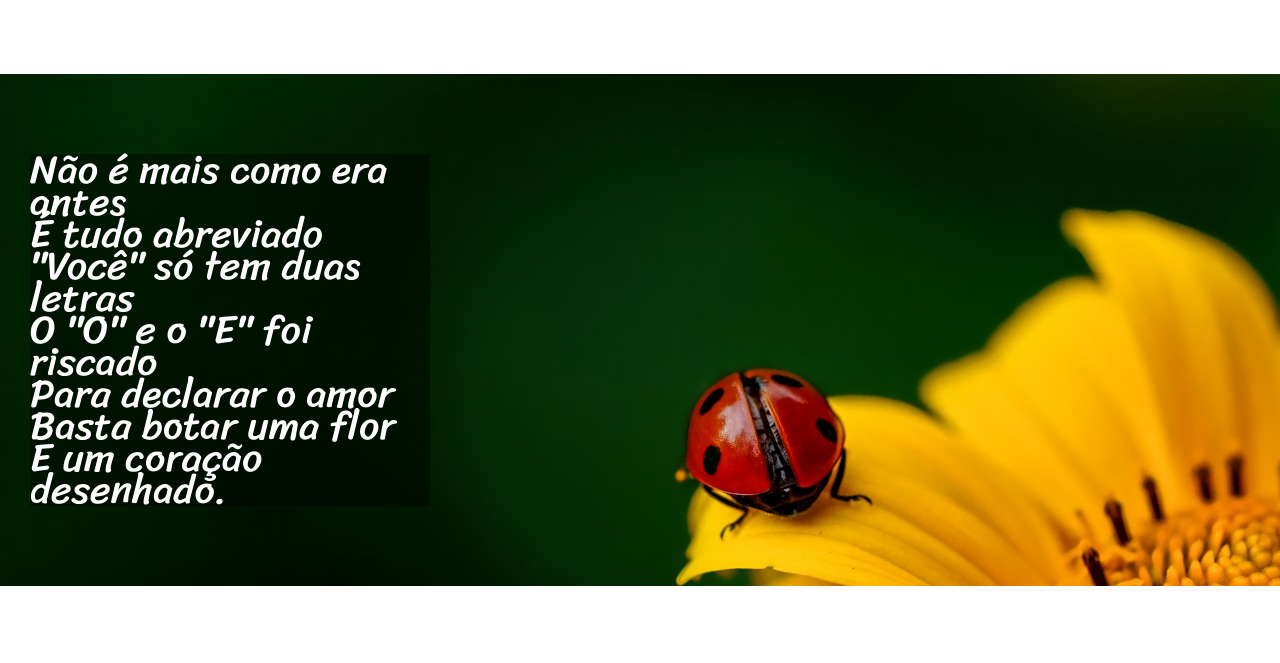
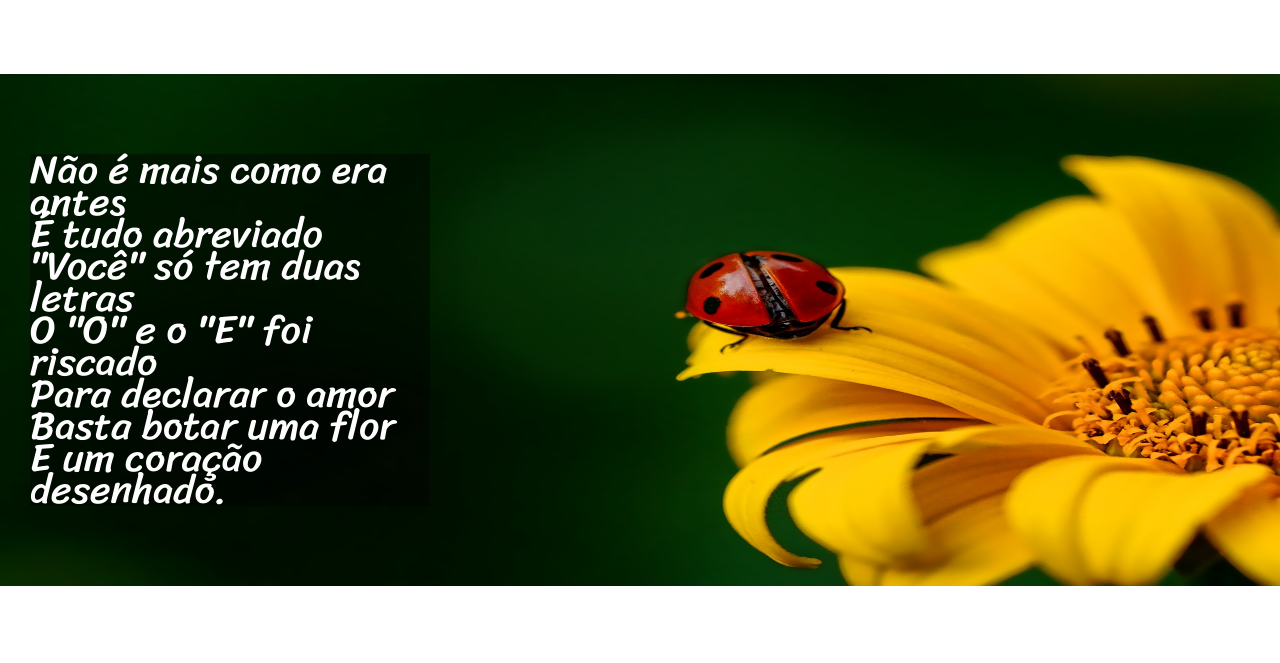
Before and after one commit to ryancpsilva/projeto-cordel, a plain HTML site: page index.html in a window 1280 px wide. Shown: the part 561-1224 px from the top of the page. Drawn offline with Linux system fonts and the light colour scheme.

Commit message:
Update style.css

```diff
--- a/estilo/style.css
+++ b/estilo/style.css
@@ -61,14 +61,15 @@ section.imagem > p{
     background-color: rgba(0, 0, 0, 0.418);
 }
 section#img01{
+    background-position: right center;
     background-image: url(../imagens/background001.jpg);
     background-attachment: fixed;
-    background-size: cover;
+    background-size: 100% 100%;
 }
 section#img02{
     background-image: url(../imagens/background002.jpg);
     background-attachment: fixed;
-    background-size: cover;
+    background-size: 100% 100%;
 }
 p{
     font-family: var(--fonte03);
```
